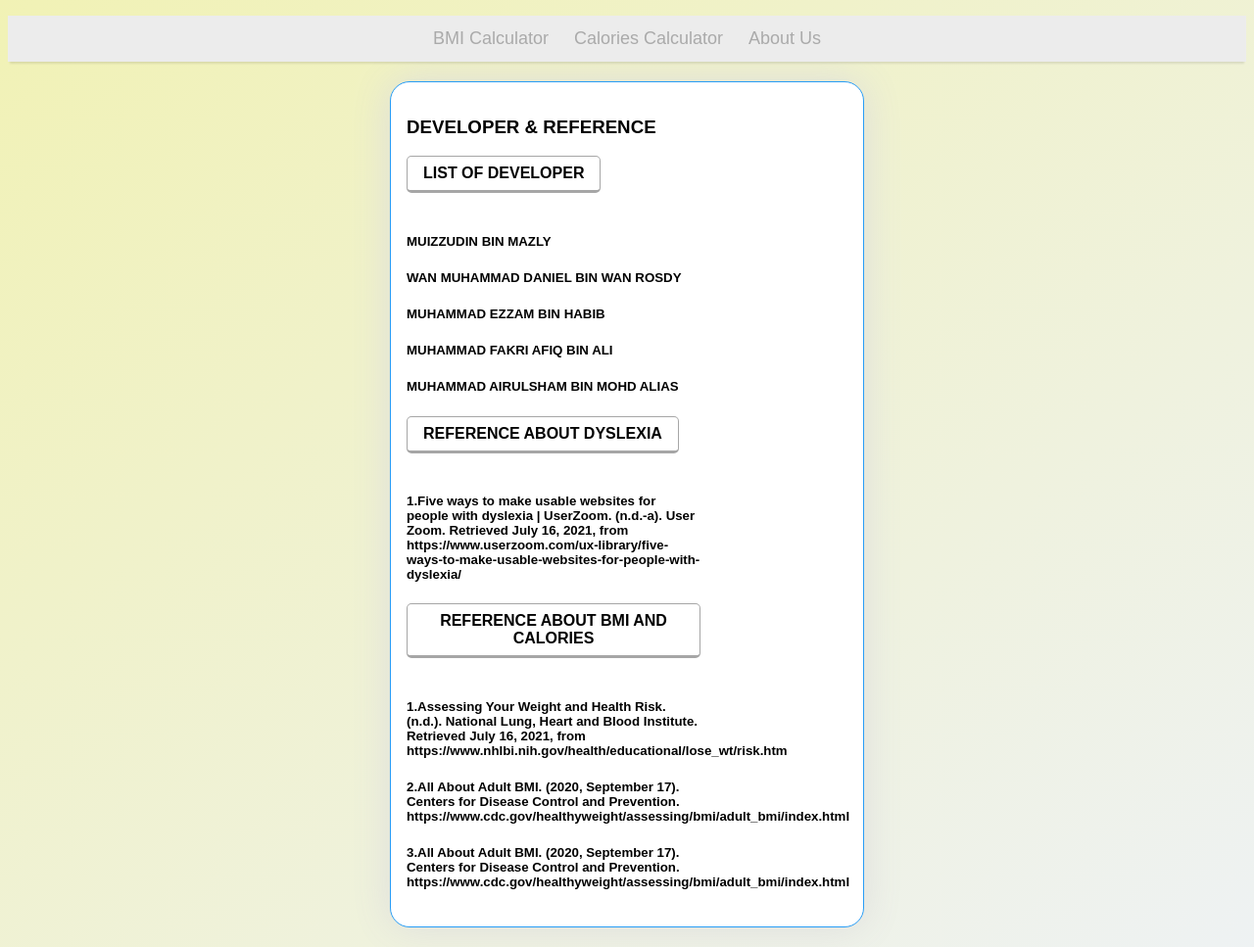
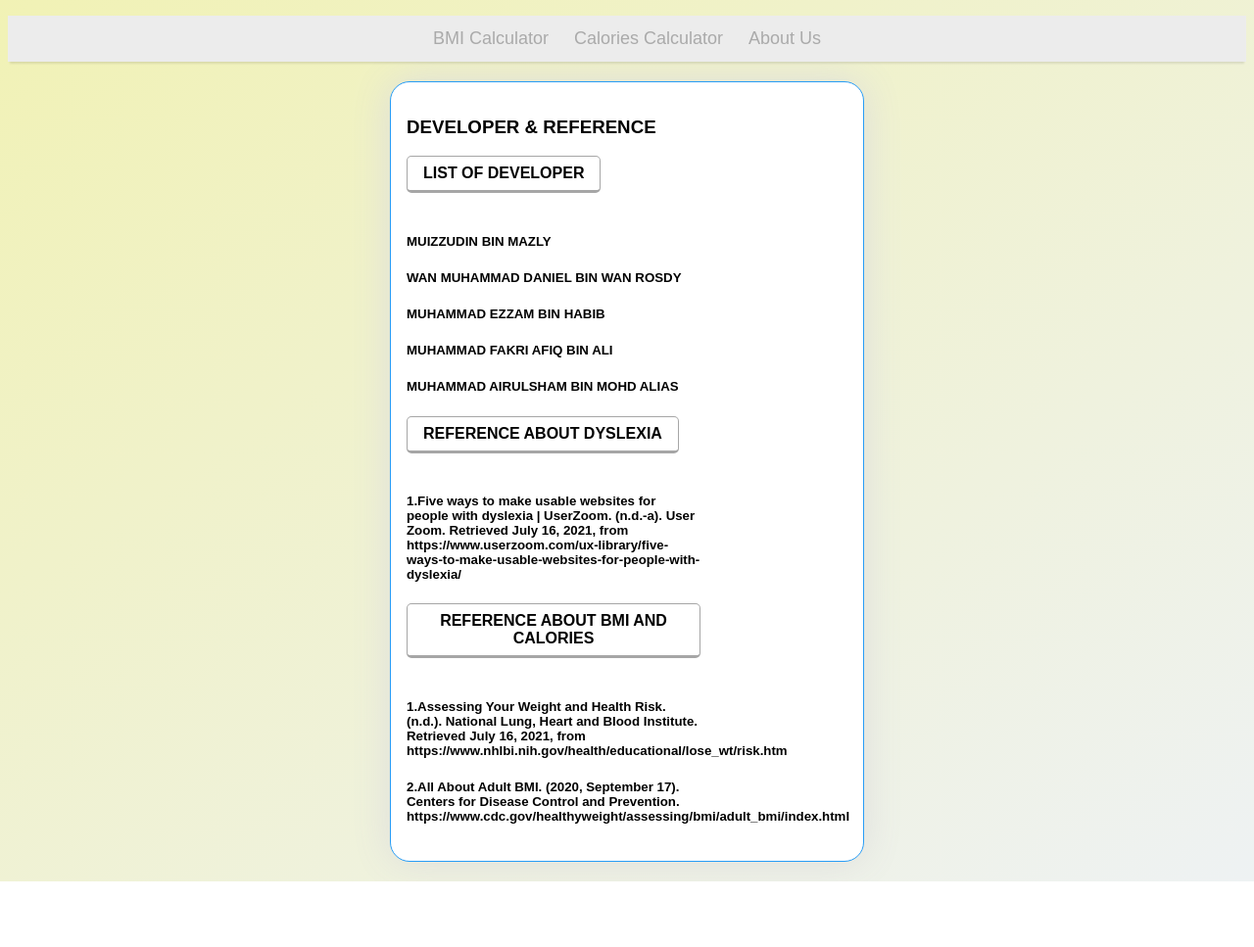
Before and after one commit to kuroshi9ez/PROJECT-ITT588-GROUP, a plain HTML site: page list.html in a window 1280 px wide. Shown: the whole page at 98% size. After the commit the page ends 900 px from the top, so only its background shows below. Drawn offline with Linux system fonts and the light colour scheme.

Commit message:
Update list.html

```diff
--- a/list.html
+++ b/list.html
@@ -57,7 +57,7 @@
                                     <div class ="dropdown-content w3-animate-zoom">
                                         <h5 class="w3-opacity"><p>1.Assessing Your Weight and Health Risk. (n.d.). National Lung, Heart and Blood Institute. Retrieved July 16, 2021, from https://www.nhlbi.nih.gov/health/educational/lose_wt/risk.htm</p></h5>
                                         <h5 class="w3-opacity"><p>2.All About Adult BMI. (2020, September 17). Centers for Disease Control and Prevention. https://www.cdc.gov/healthyweight/assessing/bmi/adult_bmi/index.html</p></h5>
-                                        <h5 class="w3-opacity"><p>3.All About Adult BMI. (2020, September 17). Centers for Disease Control and Prevention. https://www.cdc.gov/healthyweight/assessing/bmi/adult_bmi/index.html</p></h5>
+
 
                                     </div>
                                   </div>
```
